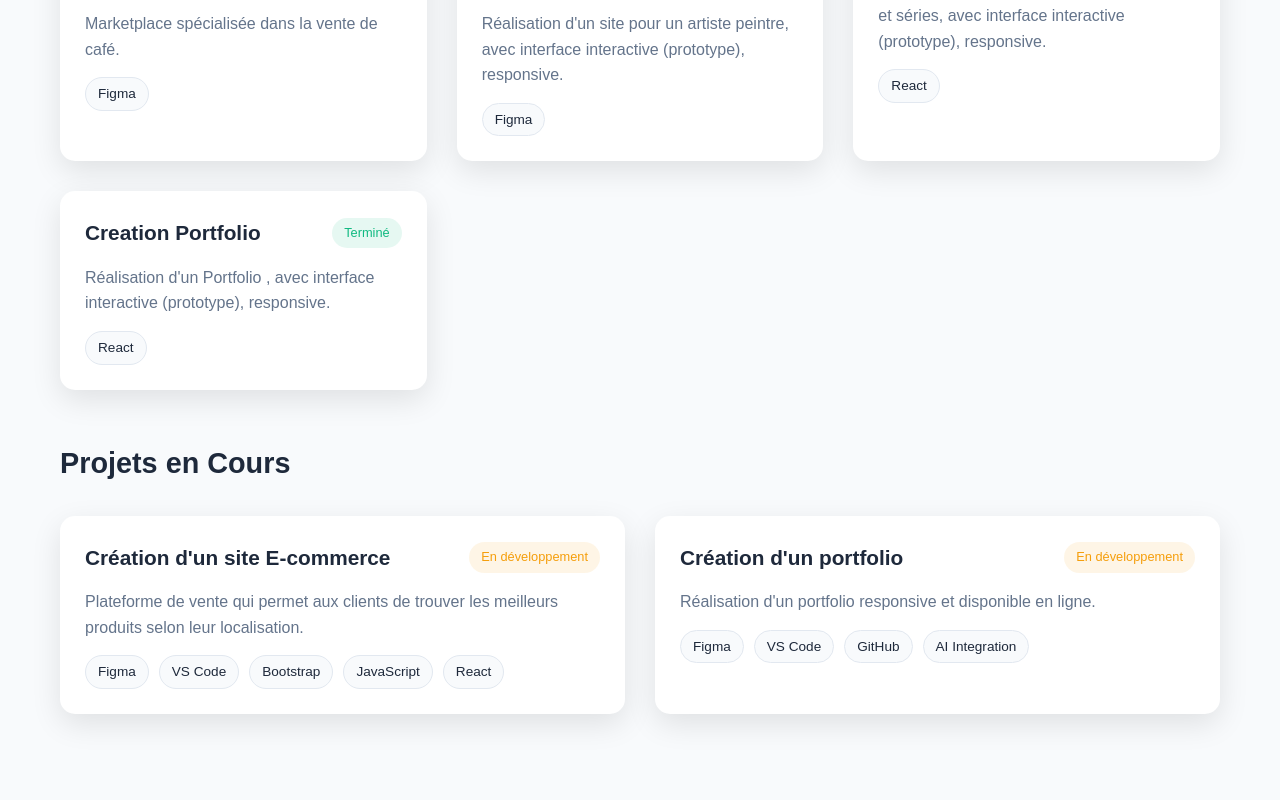
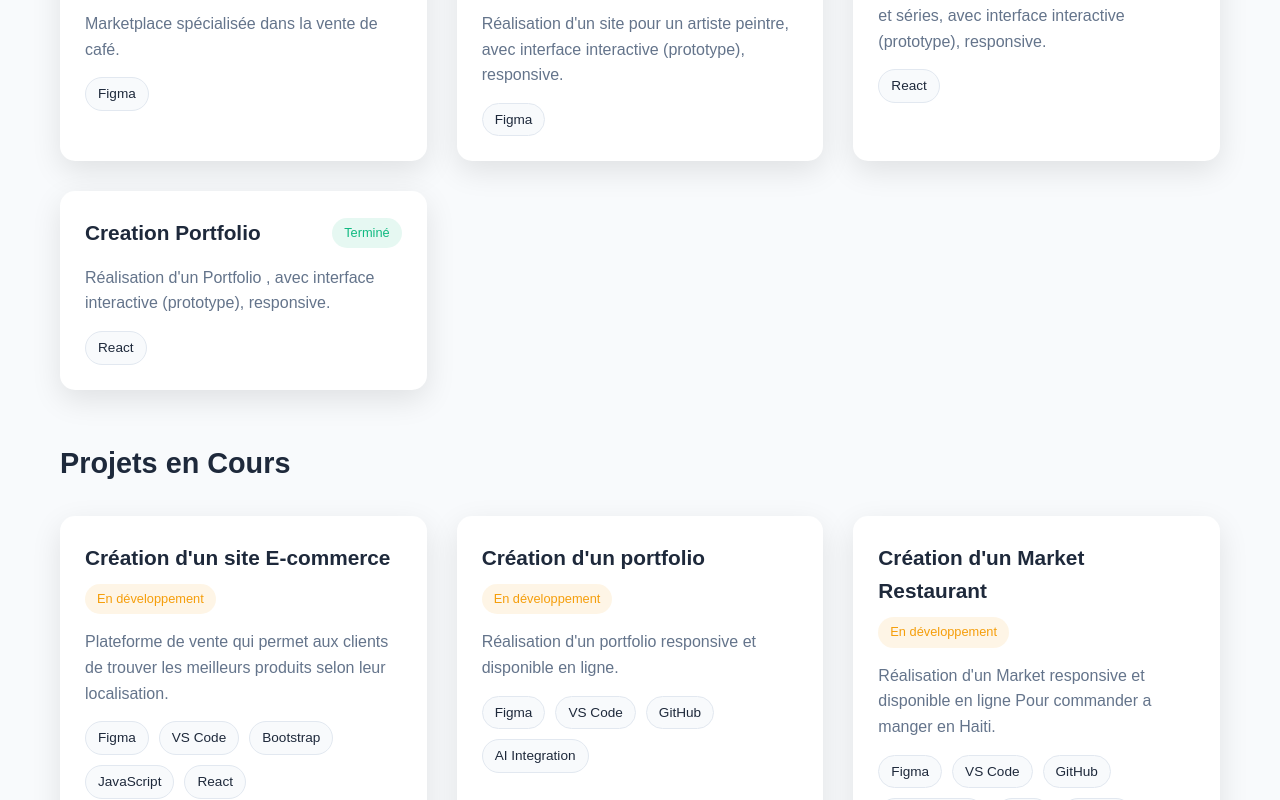
Before and after one commit to jerryinnocent123-ship-it/Portfolio-Jerry, a React (Vite) app: page / in a window 1280 px wide. Shown: the part 2000-2800 px from the top of the page. Built offline with nearby package versions, Linux system fonts and the light colour scheme.

Commit message:
added new project inProcess

```diff
--- a/src/Compoments/Projects.jsx
+++ b/src/Compoments/Projects.jsx
@@ -47,6 +47,12 @@ const Projects = () => {
       title: 'Création d\'un portfolio',
       description: 'Réalisation d\'un portfolio responsive et disponible en ligne.',
       technologies: ['Figma', 'VS Code', 'GitHub', 'AI Integration'],
+      status: 'in-progress'
+    },
+    {
+      title: 'Création d\'un Market Restaurant',
+      description: 'Réalisation d\'un Market responsive et disponible en ligne Pour commander a manger en Haiti.',
+      technologies: ['Figma', 'VS Code', 'GitHub', 'AI Integration','react','tailwing'],
       status: 'in-progress'
     }
   ];
```
